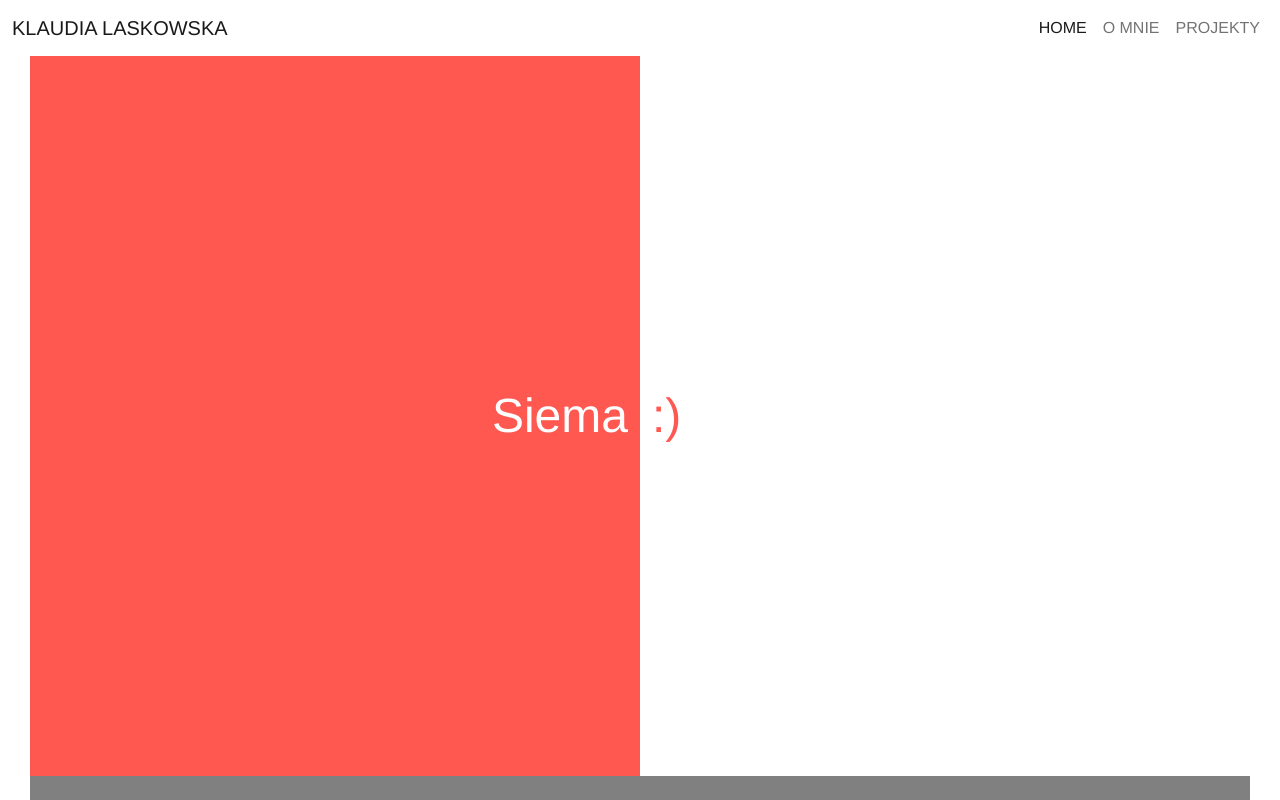
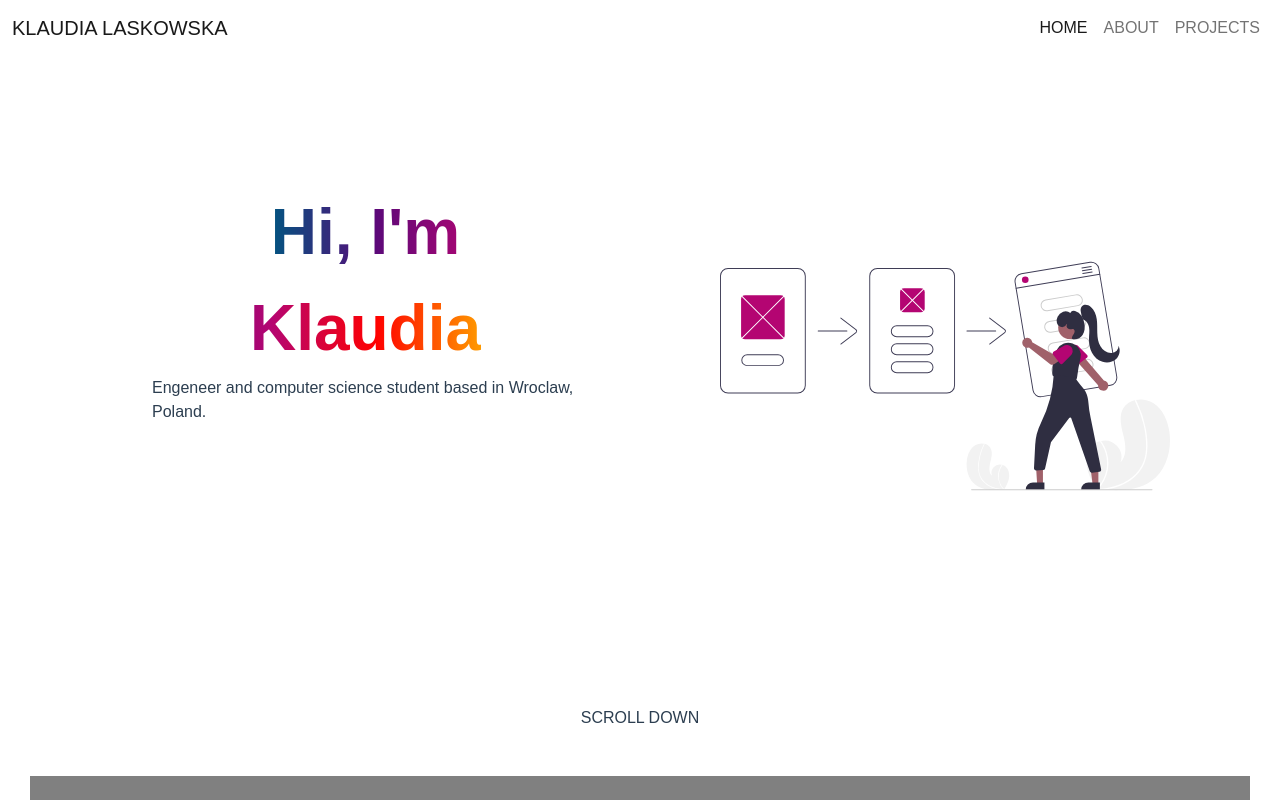
Before and after one commit to klaudial99/portfolio, a Vue app: page /#/ in a window 1280 px wide. Shown: the top 800 px of the page. Built offline with nearby package versions, Linux system fonts and the light colour scheme.

Commit message:
Change layout

```diff
--- a/package.json
+++ b/package.json
@@ -8,6 +8,11 @@
         "lint": "vue-cli-service lint"
     },
     "dependencies": {
+        "@fortawesome/fontawesome-svg-core": "^1.3.0",
+        "@fortawesome/free-brands-svg-icons": "^6.0.0",
+        "@fortawesome/free-regular-svg-icons": "^6.0.0",
+        "@fortawesome/free-solid-svg-icons": "^6.0.0",
+        "@fortawesome/vue-fontawesome": "^3.0.0-5",
         "bootstrap": "^5.1.3",
         "core-js": "^3.6.5",
         "vue": "^3.0.0",
--- a/src/App.vue
+++ b/src/App.vue
@@ -13,7 +13,8 @@
 @import "./assets/colors.css";
 
 #app {
-    font-family: Avenir, Helvetica, Arial, sans-serif;
+    font-family: Poppins, sans-serif;
+    /*font-family: Avenir, Helvetica, Arial, sans-serif;*/
     -webkit-font-smoothing: antialiased;
     -moz-osx-font-smoothing: grayscale;
     text-align: center;
--- a/src/components/NavBar.vue
+++ b/src/components/NavBar.vue
@@ -11,10 +11,10 @@
                         <a class="nav-link active" aria-current="page" href="#">HOME</a>
                     </li>
                     <li class="nav-item">
-                        <a class="nav-link" href="#">O MNIE</a>
+                        <a class="nav-link" href="#">ABOUT</a>
                     </li>
                     <li class="nav-item">
-                        <a class="nav-link" href="#">PROJEKTY</a>
+                        <a class="nav-link" href="#">PROJECTS</a>
                     </li>
 
                 </ul>
--- a/src/main.js
+++ b/src/main.js
@@ -4,4 +4,18 @@ import 'bootstrap'
 import App from './App.vue'
 import router from './router'
 
-createApp(App).use(router).mount('#app')
+// fontawesome
+import { library } from '@fortawesome/fontawesome-svg-core'
+import { FontAwesomeIcon } from '@fortawesome/vue-fontawesome'
+
+import {faChevronDown} from "@fortawesome/free-solid-svg-icons/faChevronDown"
+library.add(faChevronDown)
+
+import { dom } from "@fortawesome/fontawesome-svg-core";
+dom.watch();
+
+const app = createApp(App).use(router);
+
+app.component('font-awesome-icon', FontAwesomeIcon)
+
+app.mount('#app')
--- a/src/views/Home.vue
+++ b/src/views/Home.vue
@@ -1,13 +1,23 @@
 <template>
     <div class="home">
         <div class="welcome-page row">
-            <div class="col left d-flex justify-content-end align-items-center">
-                <span id="left-text">Siema</span>
+            <div class="col left d-flex">
+                <div id="left-text">
+                    <span id="title">Hi, I'm Klaudia</span>
+                    <p id="about" class="text-start">Engeneer and computer science student based in Wroclaw, Poland.</p>
+
+                </div>
+
             </div>
-            <div class="col right d-flex justify-content-start align-items-center">
-                <span id="right-text">:)</span>
+            <div class="col right d-flex justify-content-center align-items-center">
+                <img src="@/assets/design.svg" alt="svg" height="450" width="450"/>
+
             </div>
 
+        </div>
+        <div class="scroll-row row d-flex justify-content-center align-items-center">
+            <span>SCROLL DOWN</span>
+            <i id="scroll-down-icon" class="fa fa-chevron-down"></i>
         </div>
         <div class="about row">
 
@@ -20,11 +30,30 @@
 .welcome-page {
     margin: 0 30px 0 30px;
 
-    height: 90vh;
+    height: 80vh;
 }
 
 .left {
-    background-color: var(--MAIN);
+    position: relative;
+}
+
+.scroll-row {
+    height: 10vh;
+}
+
+#scroll-down-icon {
+    color: red;
+    animation: pulse-animation 2s infinite;
+
+}
+
+@keyframes pulse-animation {
+    0%, 100% {
+        transform: translateY(0);
+    }
+    50% {
+        transform: translateY(-20px);
+    }
 }
 
 .about {
@@ -33,16 +62,21 @@
     height: 90vh;
 }
 
-#left-text, #right-text {
-    font-size: 300%;
+#title {
+    font-weight: bold;
+    background: rgb(2,84,128);
+    font-size: 400%;
+    background: linear-gradient(90deg, rgba(2,84,128,1) 0%, rgba(92,9,121,1) 25%, rgba(180,5,114,1) 50%, rgba(255,0,0,1) 75%, rgba(255,154,0,1) 100%);
+    -webkit-background-clip: text;
+    color: transparent;
+
 }
 
 #left-text {
-    color: white;
-}
-
-#right-text {
-    color: var(--MAIN);
+    position: absolute;
+    top: 20%;
+    right: 10%;
+    width: 70%;
 }
 
 
```
Also changed, not shown: src/assets/design.svg (added), 1 other file (tests, documents, lock files or other folders).
